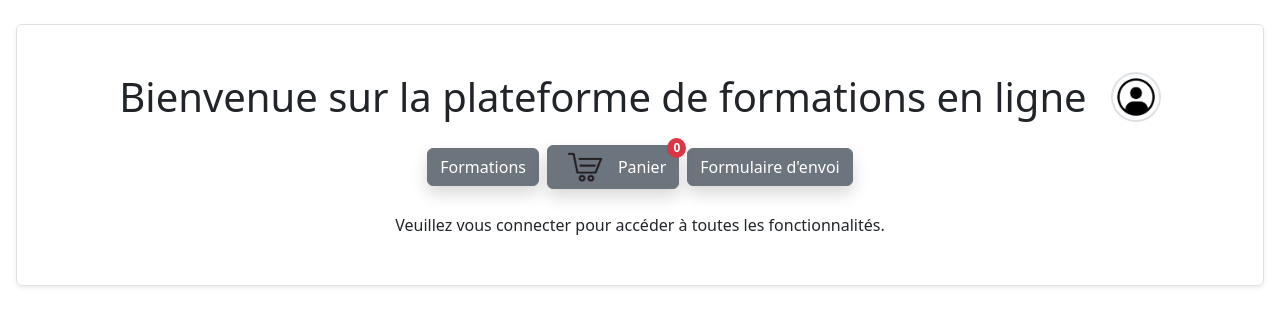
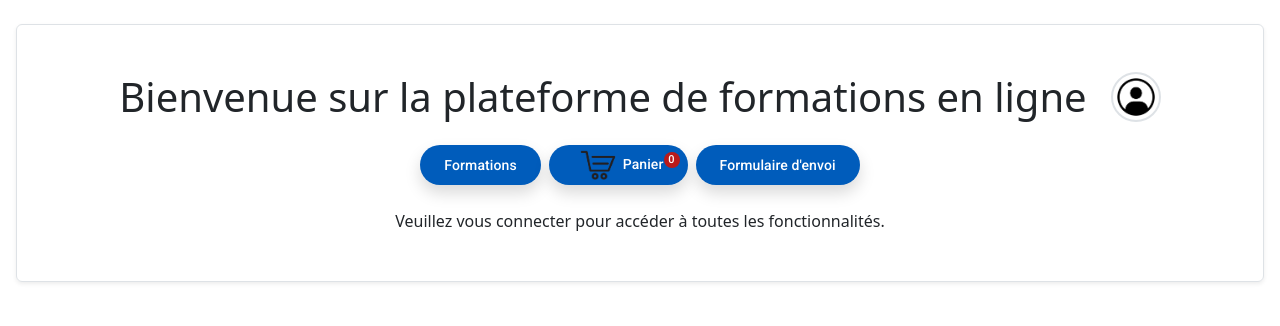
Before and after one commit to DavidDevB/trainings-front-app, an Angular app: page /trainings in a window 1280 px wide. Shown: the top 326 px of the page. Built offline with nearby package versions, Linux system fonts and the light colour scheme; data requests are answered from the project's data file.

Commit message:
angular material

```diff
--- a/angular.json
+++ b/angular.json
@@ -30,6 +30,7 @@
               "src/assets"
             ],
             "styles": [
+              "src/material-theme.scss",
               "src/styles.css",
               "node_modules/bootstrap/dist/css/bootstrap.min.css"
             ],
--- a/package.json
+++ b/package.json
@@ -24,10 +24,12 @@
   "private": true,
   "packageManager": "npm@11.8.0",
   "dependencies": {
+    "@angular/cdk": "~21.1.3",
     "@angular/common": "^21.1.0",
     "@angular/compiler": "^21.1.0",
     "@angular/core": "^21.1.0",
     "@angular/forms": "^21.1.0",
+    "@angular/material": "~21.1.3",
     "@angular/platform-browser": "^21.1.0",
     "@angular/platform-server": "^21.1.0",
     "@angular/router": "^21.1.0",
@@ -44,6 +46,7 @@
     "@angular/build": "^21.1.1",
     "@angular/cli": "^21.1.1",
     "@angular/compiler-cli": "^21.1.0",
+    "@angular/material": "^21.1.3",
     "@types/crypto-js": "^4.2.2",
     "@types/express": "^5.0.1",
     "@types/jquery": "^3.5.33",
--- a/src/app/app.html
+++ b/src/app/app.html
@@ -6,9 +6,9 @@
     <app-user-icon class="flex-1" [isConnected]="isConnected" [isAdmin]="isAdmin"></app-user-icon>
   </div>
   <div class="d-flex gap-2 align-items-center justify-content-center mb-4">
-      <button class="btn btn-secondary shadow" routerLink="/trainings" >Formations</button>
-      <button class="btn btn-secondary shadow d-flex align-items-center gap-2 cart" routerLink="/cart" ><img src="assets/icon-shopping-cart.png" alt="Cart Icon" class="icon-cart" style="width: 50px; height: auto; cursor: pointer;"  />Panier<span class="badge bg-danger text-white">{{cartService.cartItemCount()}}</span></button>
-      <button class="btn btn-secondary shadow" routerLink="/form" >Formulaire d'envoi</button>
+      <button matButton="filled" class="shadow" routerLink="/trainings" >Formations</button>
+      <button matButton="filled" class="shadow d-flex align-items-center gap-2 cart" routerLink="/cart" ><img src="assets/icon-shopping-cart.png" alt="Cart Icon" class="icon-cart" style="width: 50px; height: auto; cursor: pointer;"  />Panier<span matBadge={{cartService.cartItemCount()}} matBadgePosition="after" matBadgeOverlap="false"></span></button>
+      <button matButton="filled" class="shadow" routerLink="/form" >Formulaire d'envoi</button>
   </div>
   @if (!isConnected) {
     <p class="text-center mb-4">Veuillez vous connecter pour accéder à toutes les fonctionnalités.</p>
--- a/src/app/app.ts
+++ b/src/app/app.ts
@@ -5,10 +5,12 @@ import { UserIcon } from "./components/user-icon.component/user-icon.component";
 import { ConnectionComponent } from "./components/connection.component/connection.component";
 import { FormsModule } from '@angular/forms';
 import { ManageTrainings } from './components/manage-trainings.component/manage-trainings.component';
+import {MatButtonModule} from '@angular/material/button';
+import { MatBadgeModule } from '@angular/material/badge';
 
 @Component({
   selector: 'app-root',
-  imports: [RouterOutlet, RouterLink, UserIcon, FormsModule, ConnectionComponent, ManageTrainings],
+  imports: [RouterOutlet, RouterLink, UserIcon, FormsModule, ConnectionComponent, ManageTrainings, MatButtonModule, MatBadgeModule],
   templateUrl: './app.html',
   styleUrl: './app.css'
 })
--- a/src/app/components/trainings.component/trainings.component.css
+++ b/src/app/components/trainings.component/trainings.component.css
@@ -0,0 +1,6 @@
+
+
+.add-button {
+  background-color: #009f28;
+  color: white;
+}
--- a/src/app/components/trainings.component/trainings.component.html
+++ b/src/app/components/trainings.component/trainings.component.html
@@ -19,7 +19,7 @@
                 <td>{{training.description}}</td>
                 <td>{{training.price}}</td>
                 <td><input type="number" name="quantity" style="width: 60px" [(ngModel)]="training.quantity"/></td>
-                <td><a class="btn btn-primary" (click)="onAddToCart(training)" ()>Ajouter au panier</a></td>
+                <td><a class="add-button" matButton="filled" (click)="onAddToCart(training)" ()>Ajouter au panier</a></td>
             </tr>
         }
         </tbody>
--- a/src/app/components/trainings.component/trainings.component.ts
+++ b/src/app/components/trainings.component/trainings.component.ts
@@ -5,10 +5,11 @@ import { CartService } from '../../services/cart.service';
 import { SearchbarComponent } from '../searchbar.component/searchbar.component';
 import { MaxPriceComponent } from "../max-price.component/max-price.component";
 import { ApiService } from '../../services/api.service';
+import { MatButtonModule } from '@angular/material/button';
 
 @Component({
   selector: 'app-trainings',
-  imports: [FormsModule, SearchbarComponent, MaxPriceComponent],
+  imports: [FormsModule, SearchbarComponent, MaxPriceComponent, MatButtonModule],
   templateUrl: './trainings.component.html',
   styleUrl: './trainings.component.css',
 })
--- a/src/index.html
+++ b/src/index.html
@@ -6,6 +6,10 @@
   <base href="/">
   <meta name="viewport" content="width=device-width, initial-scale=1">
   <link rel="icon" type="image/x-icon" href="favicon.ico">
+  <link rel="preconnect" href="https://fonts.googleapis.com">
+  <link rel="preconnect" href="https://fonts.gstatic.com" crossorigin>
+  <link href="https://fonts.googleapis.com/css2?family=Roboto:wght@300;400;500&display=swap" rel="stylesheet">
+  <link href="https://fonts.googleapis.com/icon?family=Material+Icons" rel="stylesheet">
 </head>
 <body>
   <app-root></app-root>
--- /dev/null
+++ b/src/material-theme.scss
@@ -0,0 +1,37 @@
+
+// Include theming for Angular Material with `mat.theme()`.
+// This Sass mixin will define CSS variables that are used for styling Angular Material
+// components according to the Material 3 design spec.
+// Learn more about theming and how to use it for your application's
+// custom components at https://material.angular.dev/guide/theming
+@use '@angular/material' as mat;
+
+html {
+  height: 100%;
+  @include mat.theme((
+    color: (
+      primary: mat.$azure-palette,
+      tertiary: mat.$blue-palette,
+    ),
+    typography: Roboto,
+    density: 0,
+  ));
+}
+
+body {
+  // Default the application to a light color theme. This can be changed to
+  // `dark` to enable the dark color theme, or to `light dark` to defer to the
+  // user's system settings.
+  color-scheme: light;
+
+  // Set a default background, font and text colors for the application using
+  // Angular Material's system-level CSS variables. Learn more about these
+  // variables at https://material.angular.dev/guide/system-variables
+  background-color: var(--mat-sys-surface);
+  color: var(--mat-sys-on-surface);
+  font: var(--mat-sys-body-medium);
+
+  // Reset the user agent margin.
+  margin: 0;
+  height: 100%;
+}
```
Also changed, not shown: 1 other file (tests, documents, lock files or other folders).
